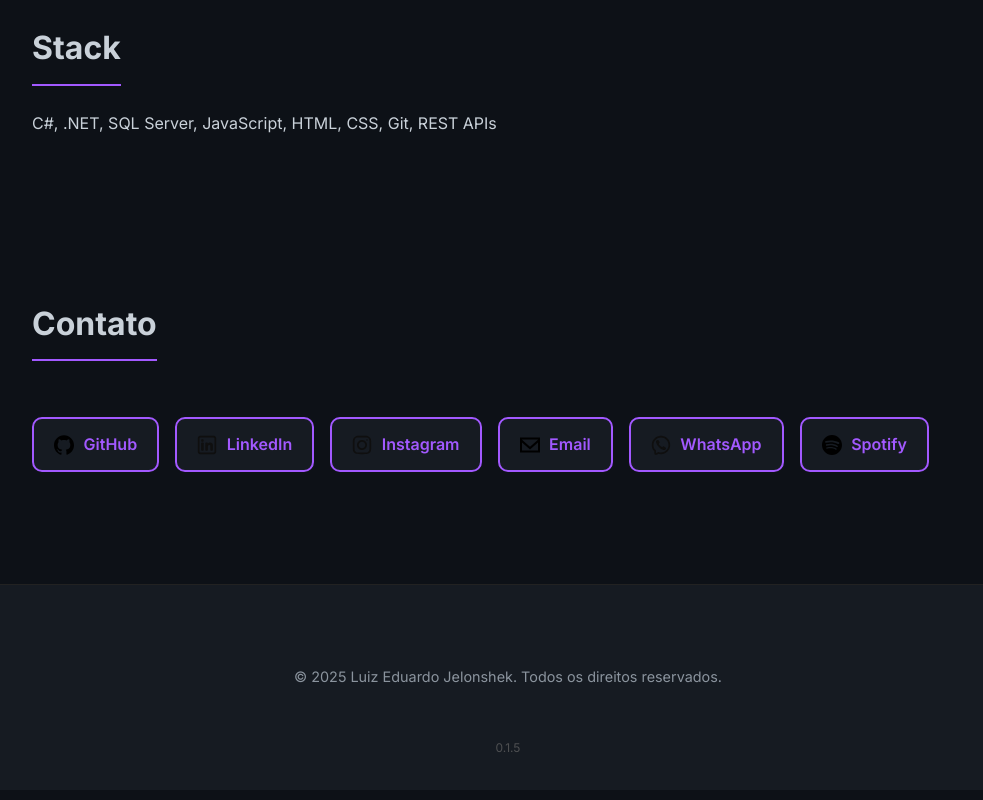
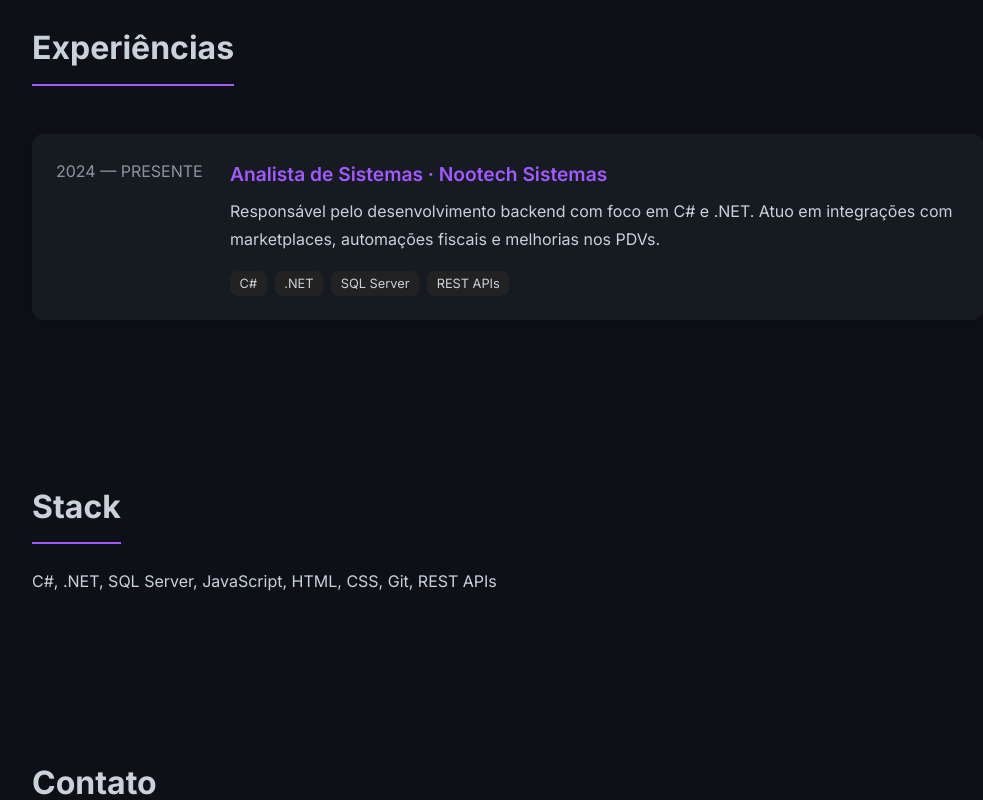
Before and after one commit to SonyBlackk/meu-website, a Next.js app: page / in a window 1280 px wide. Shown: the part 1300-2100 px from the top of the page, without its empty margins (132-1115 px from the left). Built offline with nearby package versions, Linux system fonts and the light colour scheme.

Commit message:
0.1.6 - Adicionado a seção de experiencias

```diff
--- a/pages/index.js
+++ b/pages/index.js
@@ -59,6 +59,36 @@
             </ul>
           </div>
         </section>
+
+        <section id="experiencia" className="experiencia">
+          <div className="container">
+            <h2>Experiências</h2>
+
+            <div className="card-experiencia">
+              <div className="data-experiencia">
+                <span>2024 — PRESENTE</span>
+              </div>
+              <div className="conteudo-experiencia">
+                <h3>
+                  <a href="https://nootech.com.br" target="_blank" rel="noreferrer">
+                    Analista de Sistemas · Nootech Sistemas
+                  </a>
+                </h3>
+                <p>
+                  Responsável pelo desenvolvimento backend com foco em C# e .NET.
+                  Atuo em integrações com marketplaces, automações fiscais e melhorias nos PDVs.
+                </p>
+                <div className="tags-experiencia">
+                  <span>C#</span>
+                  <span>.NET</span>
+                  <span>SQL Server</span>
+                  <span>REST APIs</span>
+                </div>
+              </div>
+            </div>
+          </div>
+        </section>
+
 
         <section id="stack" className="stack">
           <div className="container">
@@ -125,7 +155,7 @@
           <div className="container">
             <p>&copy; 2025 Luiz Eduardo Jelonshek. Todos os direitos reservados.</p>
           </div>
-          <div className="versao-site">0.1.5</div>
+          <div className="versao-site">0.1.6</div>
         </footer>
       </>
   );
--- a/styles/globals.css
+++ b/styles/globals.css
@@ -137,6 +137,49 @@
   }
 }
 
+.experiencia .card-experiencia {
+  background-color: var(--cor-secundaria);
+  padding: 1.5rem;
+  border-radius: 12px;
+  margin-top: 1.5rem;
+  display: flex;
+  gap: 1.5rem;
+  box-shadow: 0 0 10px rgba(0,0,0,0.1);
+}
+
+.data-experiencia {
+  min-width: 150px;
+  color: #8b949e;
+  font-weight: 500;
+}
+
+.conteudo-experiencia h3 a {
+  color: var(--cor-destaque);
+  font-size: 1.2rem;
+  font-weight: 600;
+  text-decoration: none;
+}
+
+.conteudo-experiencia h3 a:hover {
+  text-decoration: underline;
+}
+
+.conteudo-experiencia p {
+  margin-top: 0.5rem;
+  margin-bottom: 1rem;
+  color: var(--cor-texto);
+}
+
+.tags-experiencia span {
+  background-color: #222;
+  color: var(--cor-texto);
+  padding: 0.3rem 0.6rem;
+  border-radius: 8px;
+  font-size: 0.8rem;
+  margin-right: 0.5rem;
+}
+
+
 /* Contato */
 
 .botoes-contato {
```
